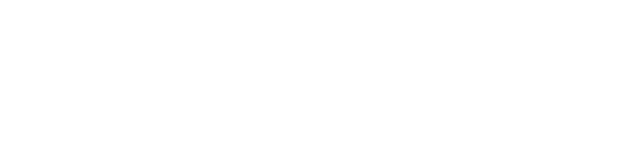
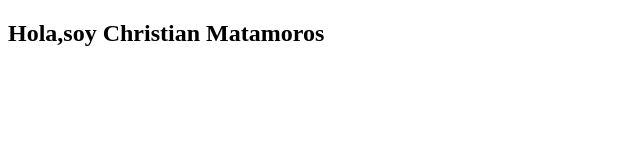
Before and after one commit to Matamoros98/PortafolioWeb, a plain HTML site: page index.html in a window 1280 px wide. Shown: the whole page, without its empty margins (0-640 px from the left). Drawn offline with Linux system fonts and the light colour scheme.

Commit message:
portafolio

```diff
--- a/index.html
+++ b/index.html
@@ -7,7 +7,9 @@
 </head>
 <body>
     <header></header>
-    <section id="welcome-section"></section>
+    <section id="welcome-section">
+        <h1>Hola,soy Christian Matamoros</h1>
+    </section>
     <footer></footer>
 </body>
 </html>
```
